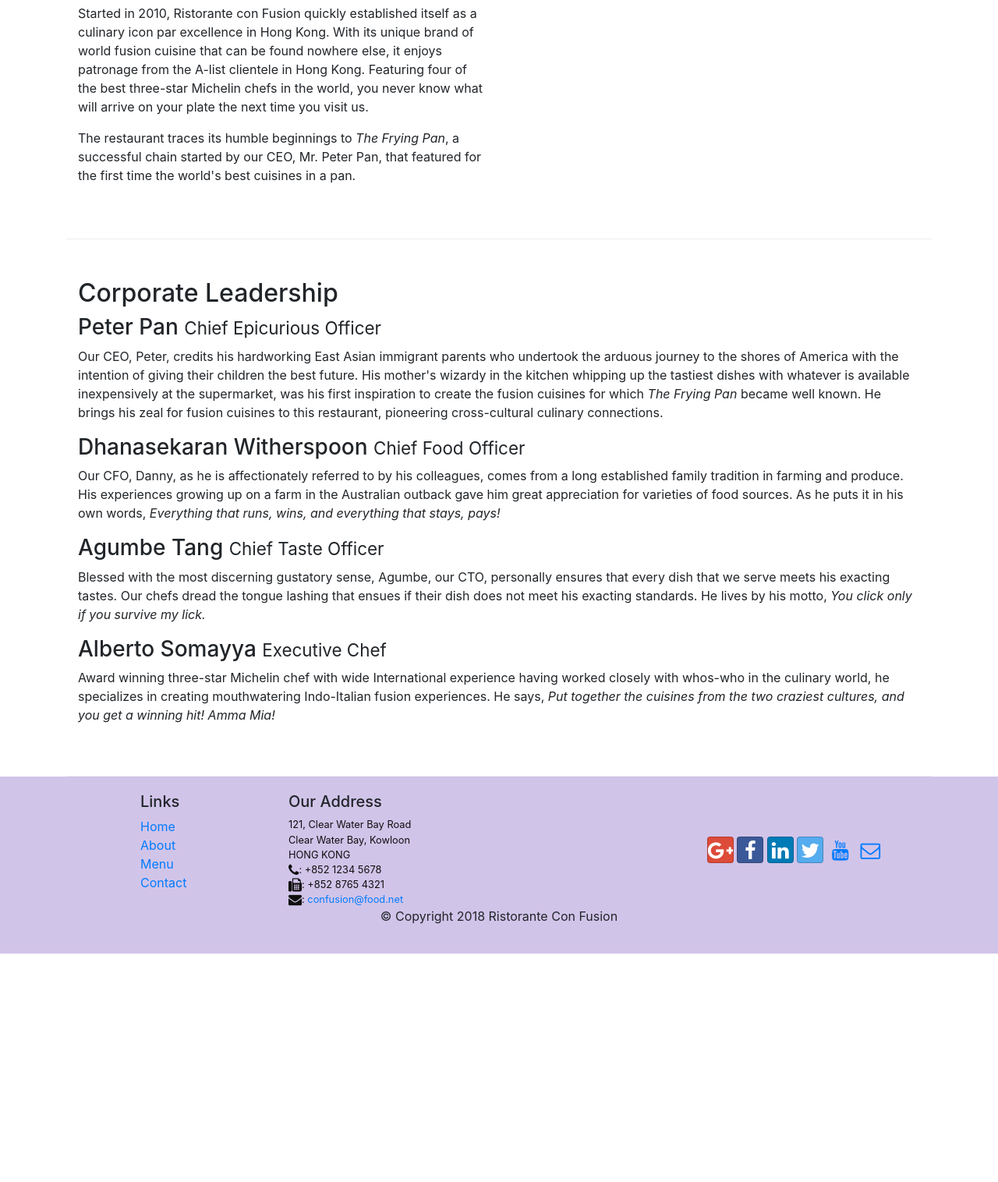
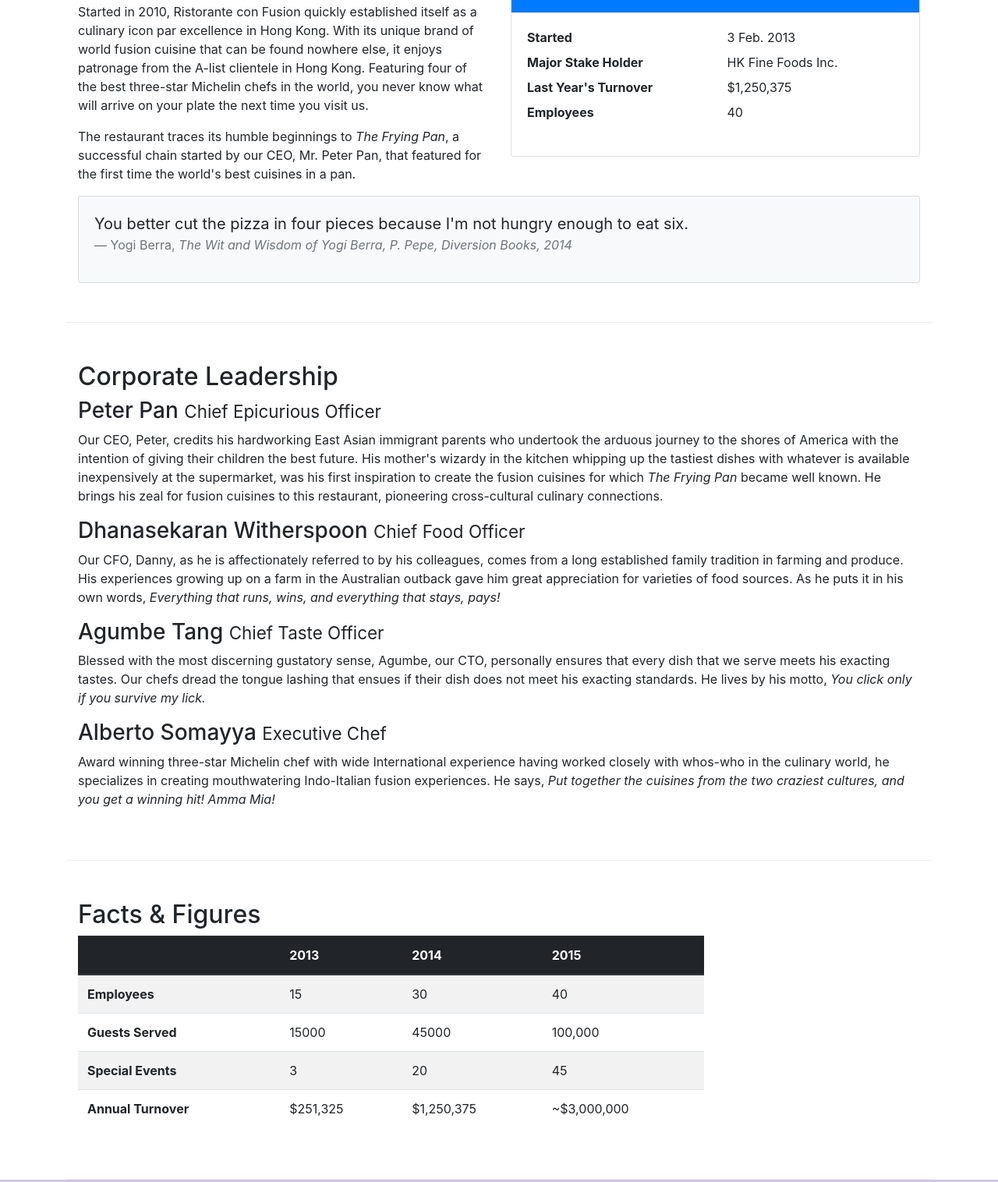
Before and after one commit to rrligeiro/bootstrap4-project, a website: page aboutus.html in a window 1280 px wide. Shown: the part 558-2074 px from the top of the page at 78% size. Before the commit the page ends 1781 px from the top, so only its background shows below. Drawn offline with nearby package versions, Linux system fonts and the light colour scheme.

Commit message:
Table and Cards

```diff
--- a/aboutus.html
+++ b/aboutus.html
@@ -56,14 +56,45 @@
             </div>
         </div>
 
-        <div class="row row-content align-items-center">
+        <div class="row row-content">
+
             <div class="col-sm-6">
                 <h2>Our History</h2>
                 <p>Started in 2010, Ristorante con Fusion quickly established itself as a culinary icon par excellence in Hong Kong. With its unique brand of world fusion cuisine that can be found nowhere else, it enjoys patronage from the A-list clientele in Hong Kong.  Featuring four of the best three-star Michelin chefs in the world, you never know what will arrive on your plate the next time you visit us.</p>
                 <p>The restaurant traces its humble beginnings to <em>The Frying Pan</em>, a successful chain started by our CEO, Mr. Peter Pan, that featured for the first time the world's best cuisines in a pan.</p>
             </div>
-            <div>
+
+            <div class="col-sm">
+                <div class="card">
+                    <h3 class="card-header bg-primary text-white">Facts At a Glance</h3>
+                    <div class="card-body">
+                        <dl class="row">
+                            <dt class="col-6">Started</dt>
+                            <dd class="col-6">3 Feb. 2013</dd>
+                            <dt class="col-6">Major Stake Holder</dt>
+                            <dd class="col-6">HK Fine Foods Inc.</dd>
+                            <dt class="col-6">Last Year's Turnover</dt>
+                            <dd class="col-6">$1,250,375</dd>
+                            <dt class="col-6">Employees</dt>
+                            <dd class="col-6">40</dd>
+                        </dl>
+                    </div>
+                </div>
             </div>
+
+            <div class="col-12">
+                <div class="card card-body bg-light">
+                    <blockquote class="blockquote">
+                        <p class="mb-0">You better cut the pizza in four pieces because
+                            I'm not hungry enough to eat six.</p>
+                        <footer class="blockquote-footer">Yogi Berra,
+                            <cite title="Source Title">The Wit and Wisdom of Yogi Berra,
+                            P. Pepe, Diversion Books, 2014</cite>
+                        </footer>
+                    </blockquote>
+                </div>
+            </div>
+
         </div>
 
 
@@ -81,6 +112,53 @@
             </div>
        </div>
 
+       <div class="row row-content">
+            <div class="col-12 col-sm-9">
+                <h2>Facts &amp; Figures</h2>
+                <div class="table-responsive">
+                    <table class="table table-striped">
+                        <thead class="thead-dark">
+                            <tr>
+                                <th>&nbsp;</th>
+                                <th>2013</th>
+                                <th>2014</th>
+                                <th>2015</th>
+                            </tr>
+                        </thead>
+                        <tbody>
+                            <tr>
+                                <th>Employees</th>
+                                <td>15</td>
+                                <td>30</td>
+                                <td>40</td>
+                            </tr>
+                            <tr>
+                                <th>Guests Served</th>
+                                <td>15000</td>
+                                <td>45000</td>
+                                <td>100,000</td>
+                            </tr>
+                            <tr>
+                                <th>Special Events</th>
+                                <td>3</td>
+                                <td>20</td>
+                                <td>45</td>
+                            </tr>
+                            <tr>
+                                <th>Annual Turnover</th>
+                                <td>$251,325</td>
+                                <td>$1,250,375</td>
+                                <td>~$3,000,000</td>
+                            </tr>
+                        </tbody>
+                    </table>
+                </div>
+            </div>
+
+            <div class="col-12 col-sm-3">
+            </div>
+
+       </div>
     </div>
 
     <footer class="footer">
```
